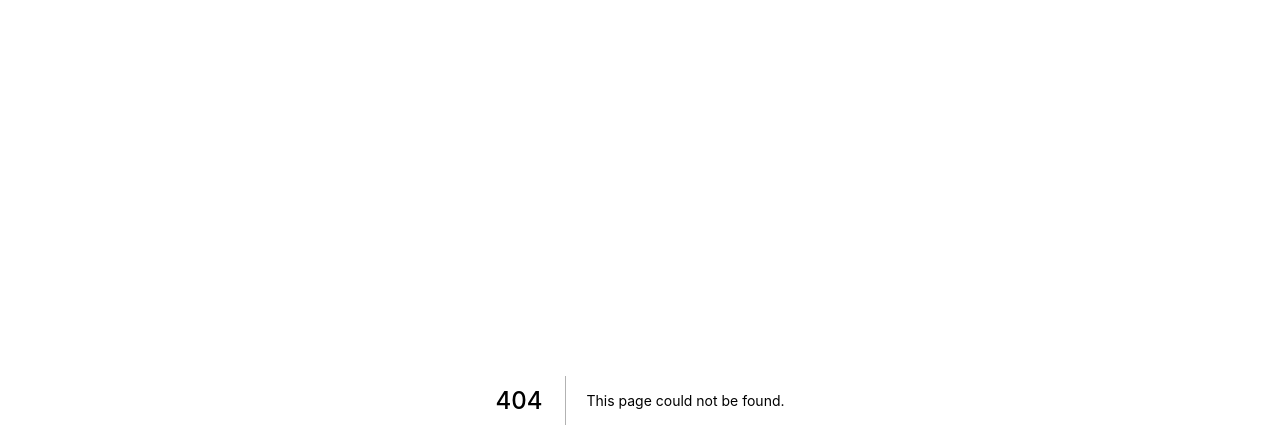
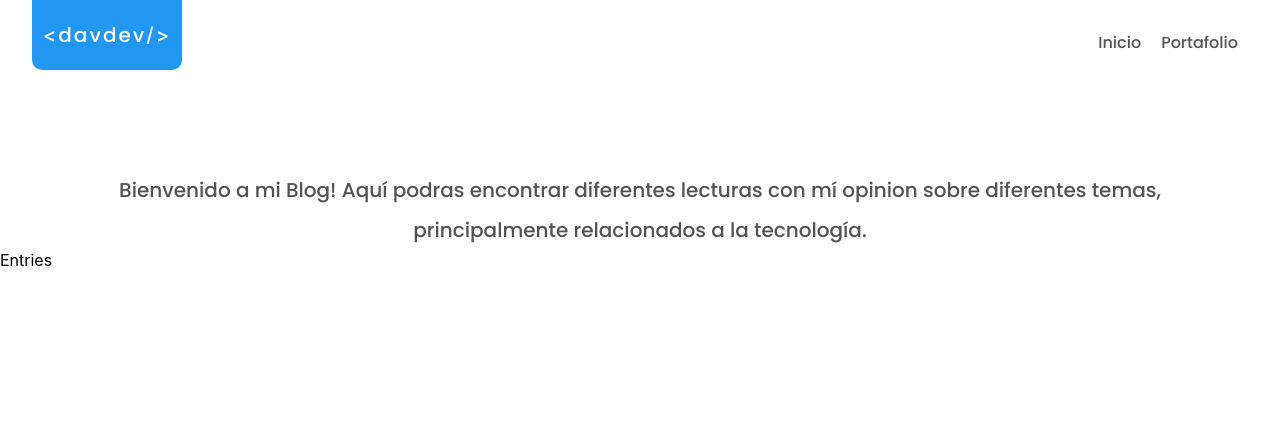
Before and after one commit to jonathangg03/portfolio-blog, a Next.js app: page /blog in a window 1280 px wide. Before the commit this address had no page. Shown: the top 448 px of the page. Built offline with nearby package versions, Linux system fonts and the light colour scheme.

Commit message:
Add: Start blog

```diff
--- /dev/null
+++ b/components/EntriesList/index.js
@@ -0,0 +1,9 @@
+const EntriesList = ({ entries }) => {
+  return (
+    <section>
+      Entries
+    </section>
+  )
+}
+
+export default EntriesList
--- /dev/null
+++ b/pages/blog/index.js
@@ -0,0 +1,27 @@
+import EntriesList from "../../components/EntriesList"
+import Header from "../../components/Header"
+
+const OPTONS = [
+  {
+    name: 'Inicio',
+    link: '/blog'
+  },
+  {
+    name: 'Portafolio',
+    link: '/'
+  }
+]
+
+const Blog = () => {
+  return (
+    <>
+      <Header options={OPTONS} />
+      <section className="section_spacer">
+        <p className="paragraph t-center">Bienvenido a mi Blog! Aquí podras encontrar diferentes lecturas con mí opinion sobre diferentes temas, principalmente relacionados a la tecnología.</p>
+      </section>
+      <EntriesList />
+    </>
+  )
+}
+
+export default Blog
--- a/styles/components.scss
+++ b/styles/components.scss
@@ -14,6 +14,10 @@
 .move[visoring='1'] {
   opacity: 1;
   transform: translateX(0);
+}
+
+.t-center {
+  text-align: center;
 }
 
 .section_spacer {
```
